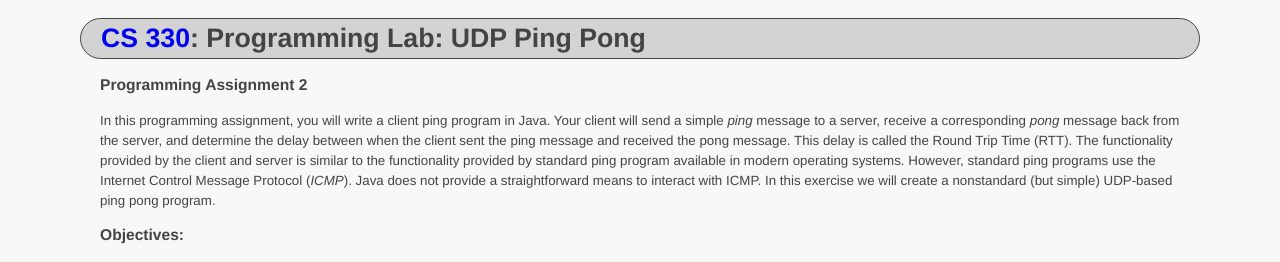
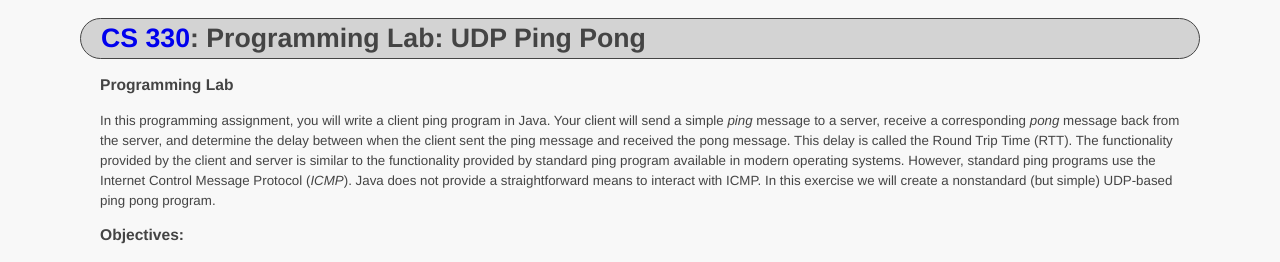
Before and after one commit to ycpcs/cs330-fall2020, a Jekyll site: the page built from labs/pingpong.md, in a window 1280 px wide. Shown: the top 262 px of the page. Built offline with Jekyll 4.4.1, drawn with Linux system fonts in a browser that asks for light colours.

Commit message:
Update pingpong.md

```diff
--- a/labs/pingpong.md
+++ b/labs/pingpong.md
@@ -4,7 +4,8 @@ course_number: CS330
 title: "Programming Lab: UDP Ping Pong"
 ---
 
-### Programming Assignment 2
+### Programming Lab
+
 In this programming assignment, you will write a client ping program in Java. Your client will send a simple _ping_ message to a server,
 receive a corresponding _pong_ message back from the server, and determine the delay between when the client sent the ping message and received the pong message.
 This delay is called the Round Trip Time (RTT). The functionality provided by the client and server is similar to the functionality provided by standard ping program available in modern operating systems.
```
